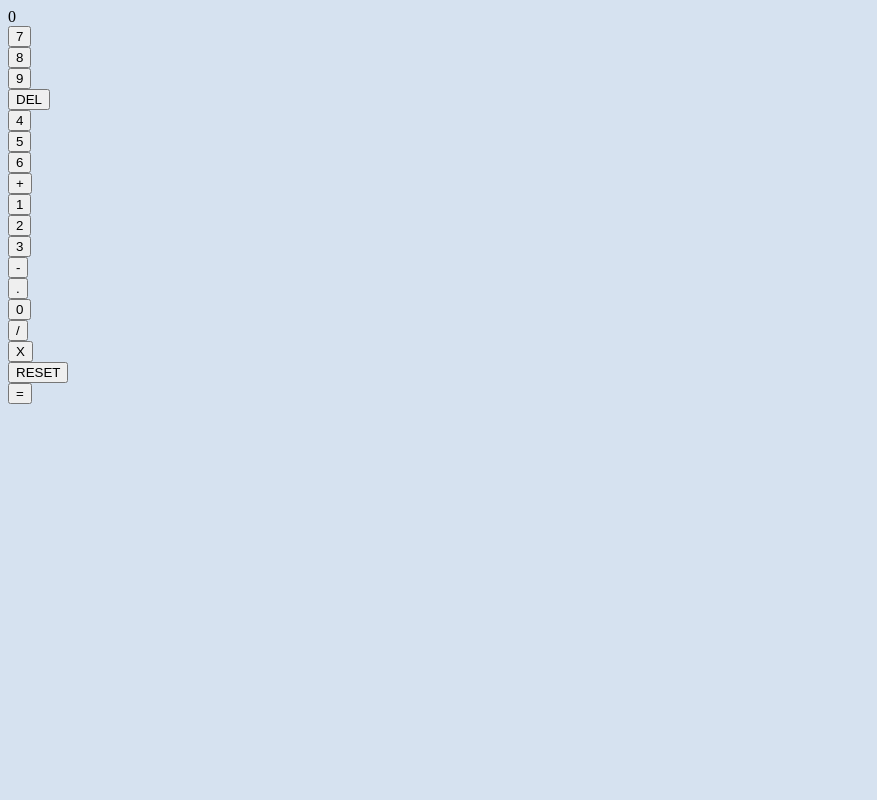
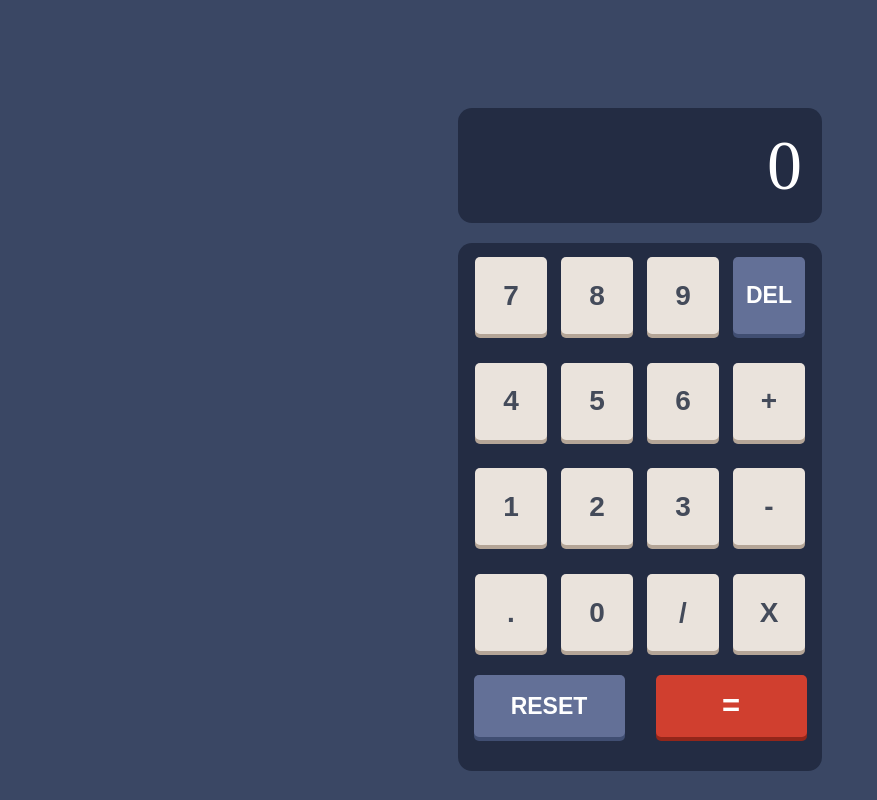
Before and after one commit to SejuSpeaks/SejuSpeaks.github.io, a plain HTML site: page index.html in a window 1280 px wide. Shown: the whole page, without its empty margins (0-877 px from the left). Drawn offline with Linux system fonts and the light colour scheme.

Commit message:
Update styles.css

```diff
--- a/styles.css
+++ b/styles.css
@@ -1,50 +1,132 @@
-@media screen and (max-width: 375px) {
-.white-box p {font-size: 10px;}
+body{
+    background-color: hsl(222, 26%, 31%);
+    display: flex;
+    justify-content: center;
+    align-content: center;
+}
+
+.calculator{
+    position: relative;
+    top: 100px;
+}
+
+.display{
+    width: 364px;
+    height: 115px;
+    border-radius: 14px;
+    position: relative;
+    margin-bottom:20px ;
+    /* top: 10px; */
+    background-color:hsl(223, 31%, 20%) ;
+    display: flex;
+    justify-content: flex-end;
+    align-items: center;
+}
+
+.number{
+    color: white;
+    font-size: 70px;
+    margin-right: 20px;
+}
+
+/*numbers pad ------------------------------------------------------*/
+
+.number-pad{
+    width: 364px;
+    height: 528px;
+    background-color: hsl(223, 31%, 20%);
+    border-radius: 14px;
+    display: grid;
+    grid-template-columns: 1fr;
+    grid-template-rows: 1fr 1fr 1fr 1fr 1fr;
+    grid-template-areas: "1st" "2nd" "3rd" "4th" "equals reset";
+    position: relative;
+    /* top: 87px; */
 
 }
 
-@font-face {
-    font-family: outfit-thin;
-    src: url(fonts/Outfit-VariableFont_wght.ttf);
+.first-row{
+    grid-area: 1st;
+    display: flex;
+    justify-content: space-around;
+    align-items: center;
+    margin-left: 10px;
+    margin-right: 10px;
 }
 
-body {
-    width: 1440;
-    background-color: hsl(212, 45%, 89%);
+.second-row{
+    grid-area: 2nd;
+    display: flex;
+    justify-content: space-around;
+    align-items: center;
+    margin-left: 10px;
+    margin-right: 10px;
 }
 
-.container {
+.third-row{
+    grid-area:3rd;
     display: flex;
-    justify-content: center;
+    justify-content: space-around;
+    align-items: center;
+    margin-left: 10px;
+    margin-right: 10px;
 }
 
-.white-box {
-    border-radius: 10px;
-    display: block;
-    background-color: white;
-    padding: 5px;
-    margin: 10px;
-    width: 250px;
-    height: 400px;
+.fourth-row{
+    grid-area: 4th;
+    display: flex;
+    justify-content: space-around;
+    align-items: center;
+    margin-left: 10px;
+    margin-right: 10px;
 }
 
-.white-box img {
-
-    margin: 20px;
+.last-row{
+    display: flex;
+    justify-content: space-around;
+    margin-top: 10px;
 }
 
-.white-box h2 {
-    font-weight: 700;
-    font-size: 20px;
-    margin: 10px;
-    font-family: outfit-thin;
-    color: hsl(218, 44%, 22%);
+/*KEYS---------------------------------------------*/
+.key > button{
+    background-color: hsl(30, 25%, 89%);
+    border-radius: 5px;
+    width: 72px;
+    height: 77px;
+    font-size: 28px;
+    font-weight: bold;
+    border: none;
+    box-shadow: 0px 4px hsl(28, 16%, 65%);
+    color: hsl(221, 14%, 31%);
 }
 
-.white-box p {
-    margin: 10px;
-    color: hsl(220, 15%, 55%);
-    font-weight: 400;
-    font-size: 15px;
-    font-family: outfit-thin;
+#del{
+    background-color: hsl(225, 21%, 49%);
+    box-shadow: 0px 4px hsl(224, 28%, 35%);
+    color: white;
+    font-size: 23px;
 }
+
+.equation-button > button{
+    width: 151px;
+    height: 62px;
+    border: none;
+    border-radius: 5px;
+}
+
+#reset{
+    background-color: hsl(225, 21%, 49%);
+    box-shadow: 0px 4px hsl(224, 28%, 35%);
+    color: white;
+    font-size: 23px;
+    font-weight: bold;
+
+}
+
+#equals {
+  background-color: hsl(6, 63%, 50%);
+  box-shadow: 0px 4px hsl(6, 70%, 34%);
+  color: white;
+    font-size: 31px;
+    font-weight: bold;
+}
```
